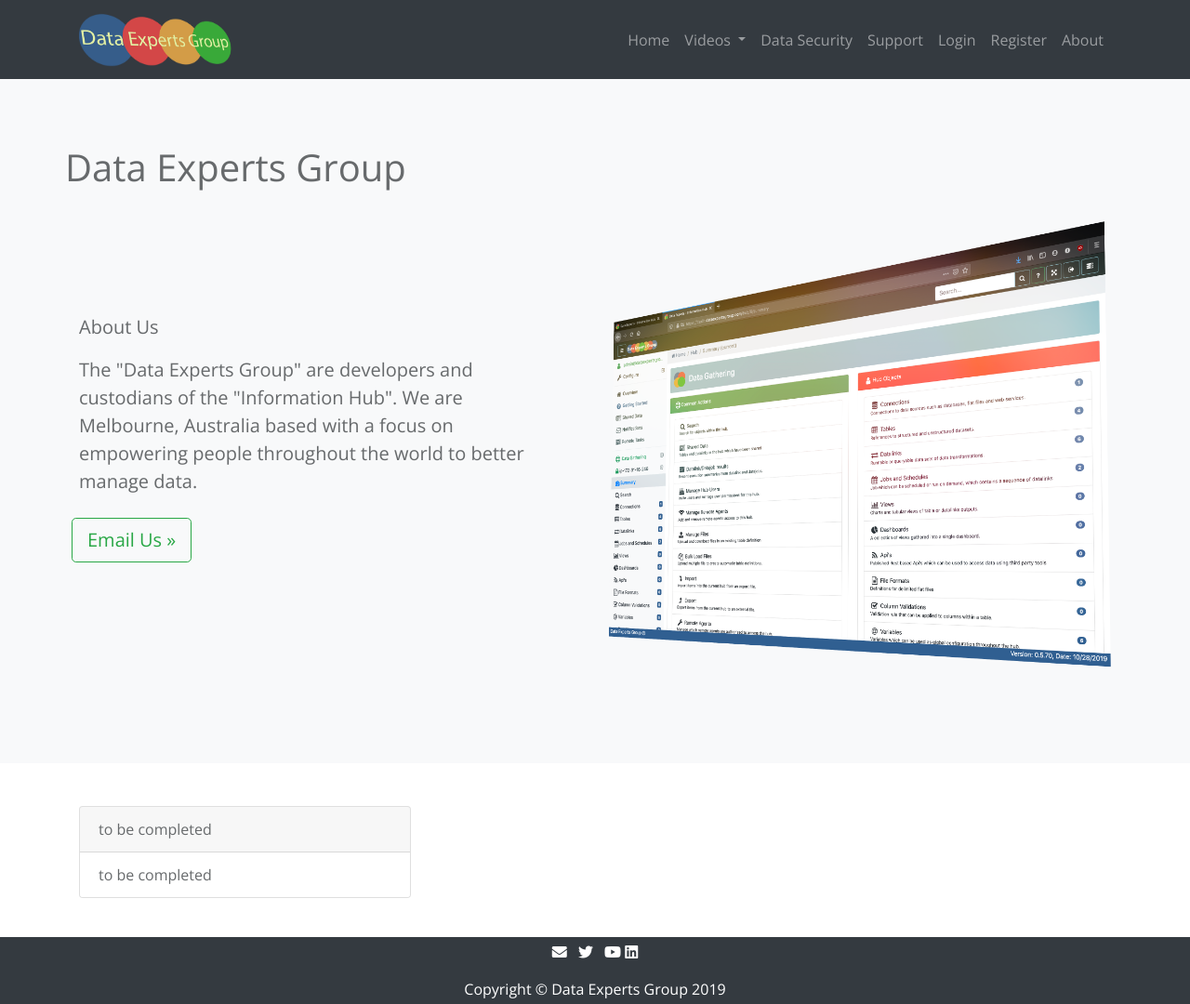
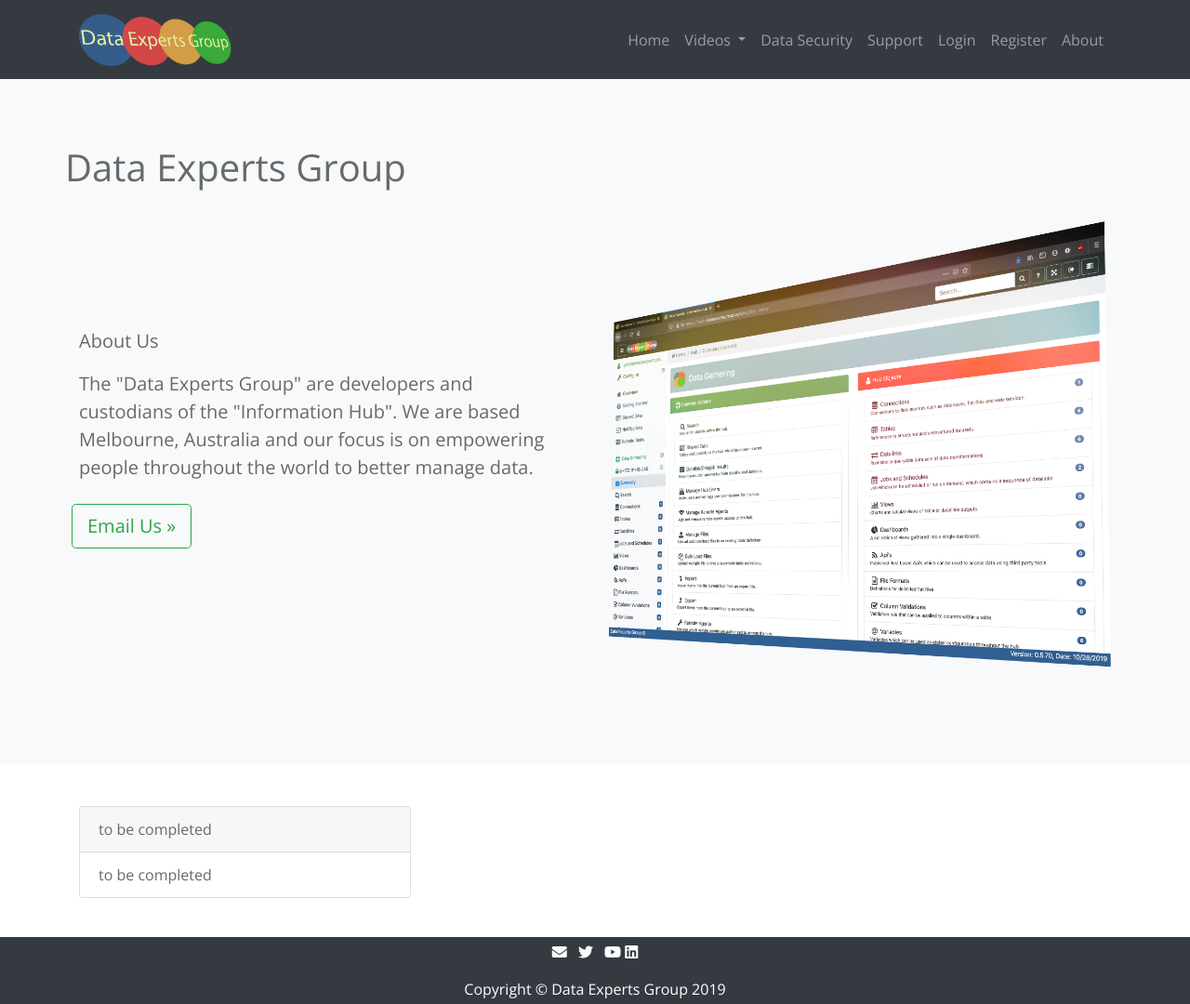
Before and after one commit to DataExperts/DataExperts.Web, a Jekyll site: the page built from about.html, in a window 1280 px wide and 1080 px high. Shown: the whole window at 93% size. Built offline with Jekyll 4.4.1, drawn with Linux system fonts in a browser that asks for light colours.

Commit message:
responsive fix

```diff
--- a/about.html
+++ b/about.html
@@ -17,7 +17,7 @@
           </p>
           <p class="lead mb-4">
              The "Data Experts Group" are developers and custodians of the "Information Hub".
-             We are Melbourne, Australia based with a focus on empowering people throughout the world to better manage data.
+             We are based Melbourne, Australia and our focus is on empowering people throughout the world to better manage data.
           </p>
           <div class="row mx-n2 text-center">
             <a class="btn btn-lg btn-outline-success" href="mailto:enquiry@dataexpertsgroup.com" role="button">Email Us &raquo;</a>
--- a/getting_started.html
+++ b/getting_started.html
@@ -10,7 +10,7 @@
       <div class="row align-items-center">
         <div class="col-6 mx-auto col-md-6 order-md-2">
           <div class="video-container">
-            <iframe width="853" height="480" src="https://www.youtube.com/watch?v=o_wWfNqbdZI" frameborder="0" allowfullscreen></iframe>
+            <iframe width="853" height="480" src="https://www.youtube.com/embed/o_wWfNqbdZI" frameborder="0" allowfullscreen></iframe>
           </div>
         </div>
         <div class="col-md-6 order-md-1 text-center text-md-left pr-md-5">
--- a/tutorials.html
+++ b/tutorials.html
@@ -42,7 +42,7 @@
           <p class="lead mb-4">
             {{ post.excerpt }}
           </p>
-          <div class="row mx-n2 text-center">
+          <div class="row mx-n2 text-center d-none d-lg-block">
             <a class="btn btn-lg btn-outline-success" href="{{ post.video_url }} " target="_blank" role="button">Show Video &raquo;</a>
           </div>
         </div>
--- a/videos.html
+++ b/videos.html
@@ -46,7 +46,7 @@
           <p class="lead mb-4">
             {{ post.excerpt }}
           </p>
-          <div class="row mx-n2 text-center">
+          <div class="row mx-n2 text-center d-none d-lg-block">
             <a class="btn btn-lg btn-outline-success" href="getting_started" role="button">Get Started &raquo;</a>
           </div>
         </div>
```
